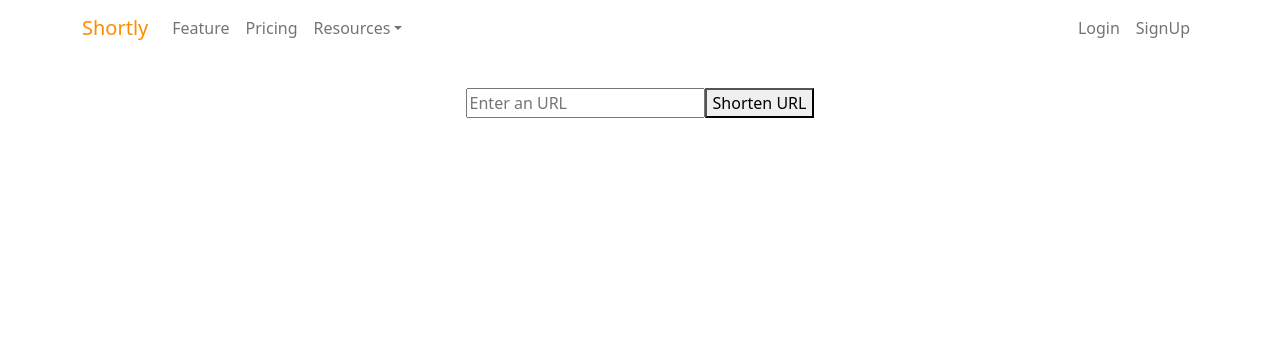
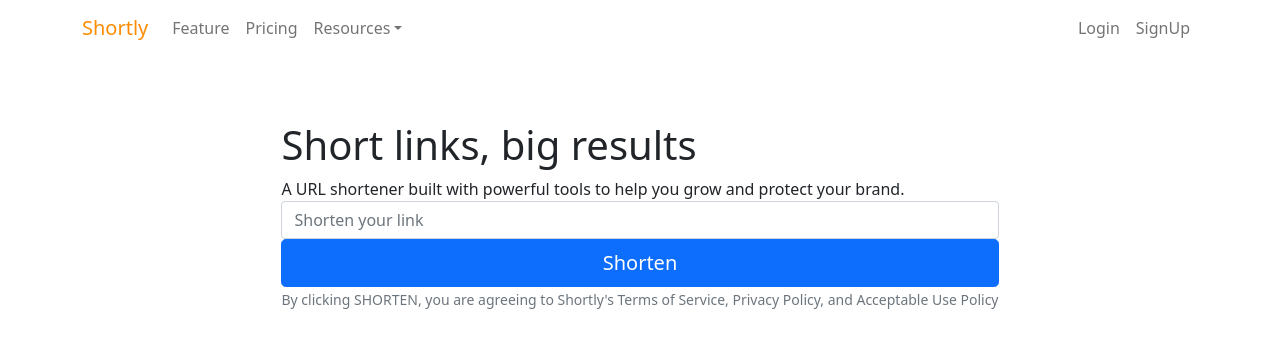
Before and after one commit to pesto-students/p1-ketan-godwale-KetanGadwale, a React (Create React App) app in the folder Week-10/shortly/: page / in a window 1280 px wide. Shown: the top 348 px of the page. Built offline with nearby package versions, Linux system fonts and the light colour scheme.

Commit message:
Short URL list added

```diff
--- a/Week-10/shortly/src/App.css
+++ b/Week-10/shortly/src/App.css
@@ -7,7 +7,8 @@
 }
 
 .Outlet {
-    display: grid;
-    place-content: center;
-    padding: 2em;
+    display: flex;
+    justify-content: center;
+    align-items: center;
+    height: 40vh;
 }
--- a/Week-10/shortly/src/components/Form.js
+++ b/Week-10/shortly/src/components/Form.js
@@ -1,25 +1,59 @@
 import React, { useState } from 'react';
+import { Form as FormBS, Button, ListGroup } from 'react-bootstrap';
 
 function Form() {
     const [url, setUrl] = useState('');
+    const [list, setList] = useState([]);
 
     const handleSubmit = (e) => {
         e.preventDefault();
+        addShortURL(url);
         setUrl('');
     };
 
+    const addShortURL = (url) => {
+        let fetchURL = `https://api.shrtco.de/v2/shorten?url=${url}`;
+        fetch(fetchURL)
+            .then((res) => res.json())
+            .then((data) => {
+                setList([
+                    ...list,
+                    { link: url, short_link: data.result.short_link },
+                ]);
+            });
+    };
+
     return (
-        <div className='Form' onSubmit={handleSubmit}>
-            <form>
-                <input
+        <div className='Form'>
+            <FormBS>
+                <FormBS.Control
+                    type='text'
+                    placeholder='Shorten your link'
                     value={url}
                     onChange={(e) => {
                         setUrl(e.target.value);
                     }}
-                    placeholder='Enter an URL'
                 />
-                <button type='submit'>Shorten URL</button>
-            </form>
+                <div className='d-grid gap-2'>
+                    <Button variant='primary' size='lg' onClick={handleSubmit}>
+                        Shorten
+                    </Button>
+                </div>
+                <FormBS.Text muted>
+                    By clicking SHORTEN, you are agreeing to Shortly's Terms of
+                    Service, Privacy Policy, and Acceptable Use Policy
+                </FormBS.Text>
+            </FormBS>
+            <ListGroup>
+                {list.map((item) => (
+                    <ListGroup.Item>
+                        <span>{item.link}</span> ->
+                        <span style={{ color: 'darkorange' }}>
+                            {item.short_link}
+                        </span>
+                    </ListGroup.Item>
+                ))}
+            </ListGroup>
         </div>
     );
 }
--- a/Week-10/shortly/src/routes/Home.jsx
+++ b/Week-10/shortly/src/routes/Home.jsx
@@ -2,6 +2,11 @@
 function Home() {
     return (
         <div>
+            <h1>Short links, big results</h1>
+            <span>
+                A URL shortener built with powerful tools to help you grow and
+                protect your brand.
+            </span>
             <Form />
         </div>
     );
```
